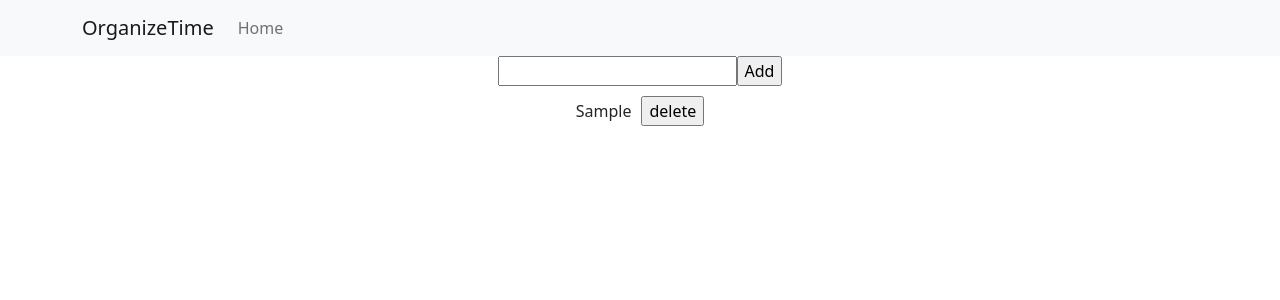
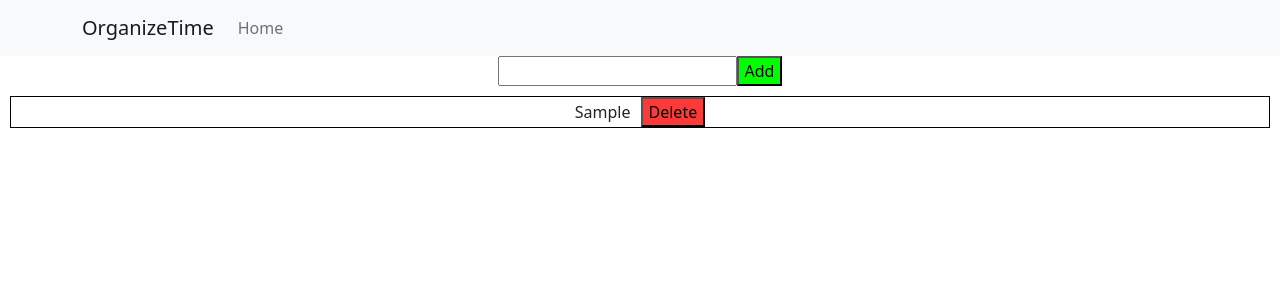
Before and after one commit to alex123a/Mobile-dev-assignment-3, a React (Create React App) app in the folder my-app/: page / in a window 1280 px wide. Both pictures are taken after typing "Sample" into the empty fields and a click on the button "Add". Shown: the top 300 px of the page. Built offline with nearby package versions, Linux system fonts and the light colour scheme.

Commit message:
Colors added to buttons and borders to TODOs

```diff
--- a/my-app/src/App.css
+++ b/my-app/src/App.css
@@ -30,10 +30,18 @@
 
 .TODOs {
     margin-top: 10px;
+    border: 1px solid black;
+    margin-left: 10px;
+    margin-right: 10px;
 }
 
 .TODOButton {
     margin-left: 10px;
+    background-color: #ff3838;
+}
+
+#addBut {
+    background-color: #00ff00;
 }
 
 @keyframes App-logo-spin {
--- a/my-app/src/Frontpage.js
+++ b/my-app/src/Frontpage.js
@@ -23,13 +23,13 @@ function App() {
     return (
         <div>
             <input id="TODOText" ref={inputRef} type="text"></input>
-            <input type="button" onClick={ onClick } value="Add" />
+            <input id="addBut" type="button" onClick={ onClick } value="Add" />
 
             <div>
                 {inputValues.map( e =>
                     <div className="TODOs" name={e}>
                         <span>{e}</span>
-                        <input className="TODOButton" type="button" value="delete" name={e} onClick={() => handleRemoveItem(e)}></input>
+                        <input className="TODOButton" type="button" value="Delete" name={e} onClick={() => handleRemoveItem(e)}></input>
                     </div>
                 )}
             </div>
```
